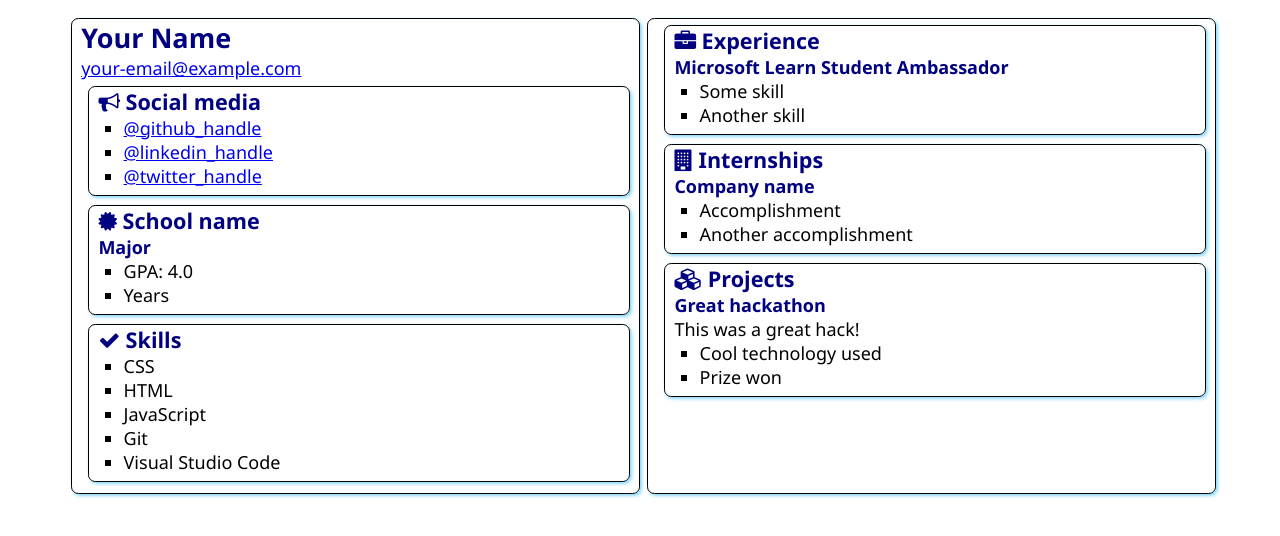
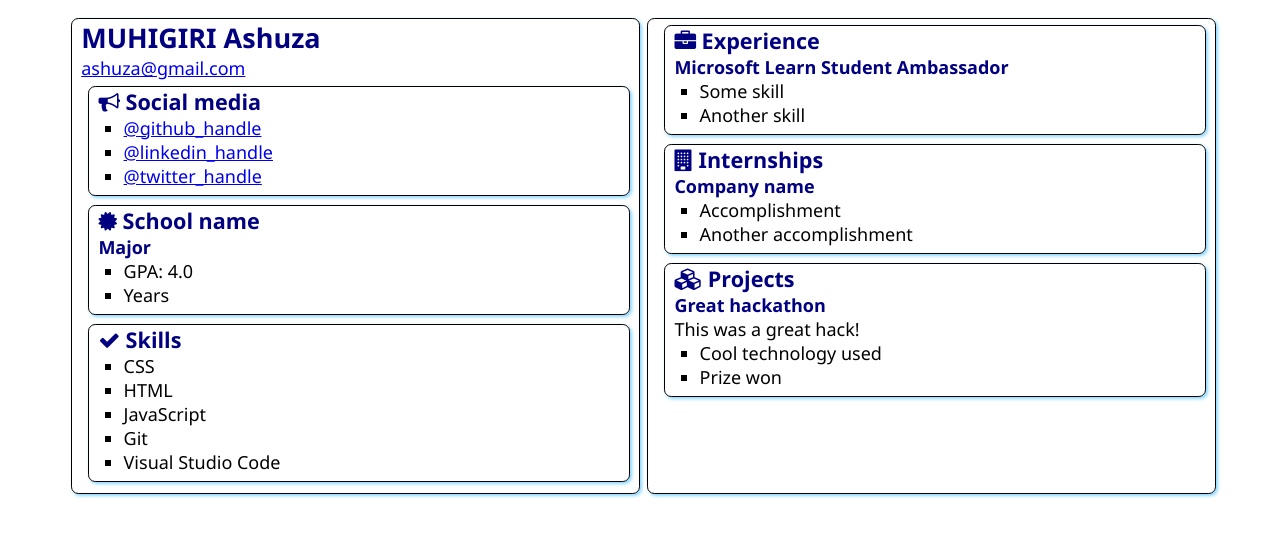
Before and after one commit to Ashuza11/SATechnicalOnboarding, a plain HTML site: page src/index.html in a window 1280 px wide. Drawn offline with Linux system fonts and the light colour scheme.

Commit message:
First commit

```diff
--- a/src/index.html
+++ b/src/index.html
@@ -12,8 +12,8 @@
 <body>
     <main>
         <article class="box">
-            <h1>Your Name</h1>
-            <div><a href="mailto:your.email@example.com">your-email@example.com</a></div>
+            <h1>MUHIGIRI Ashuza</h1>
+            <div><a href="mailto:your.email@example.com">ashuza@gmail.com</a></div>
 
             <section class="box">
                 <h2>
```
